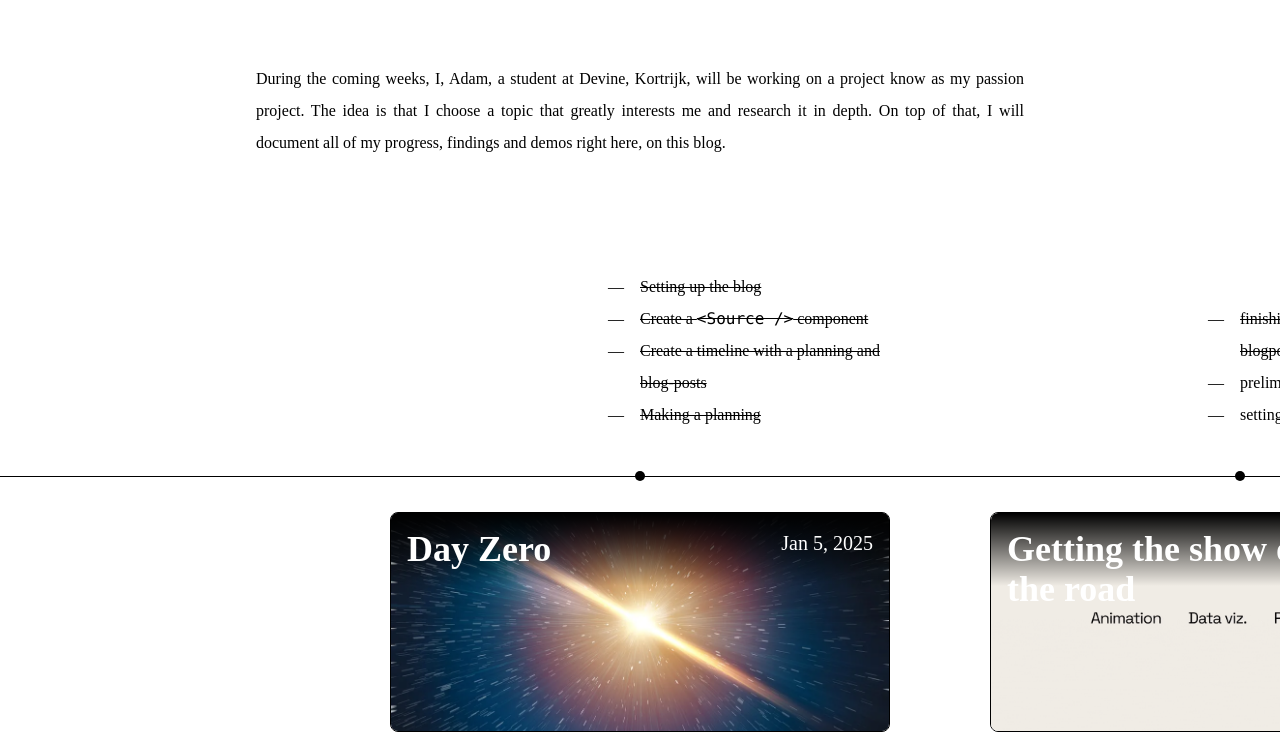
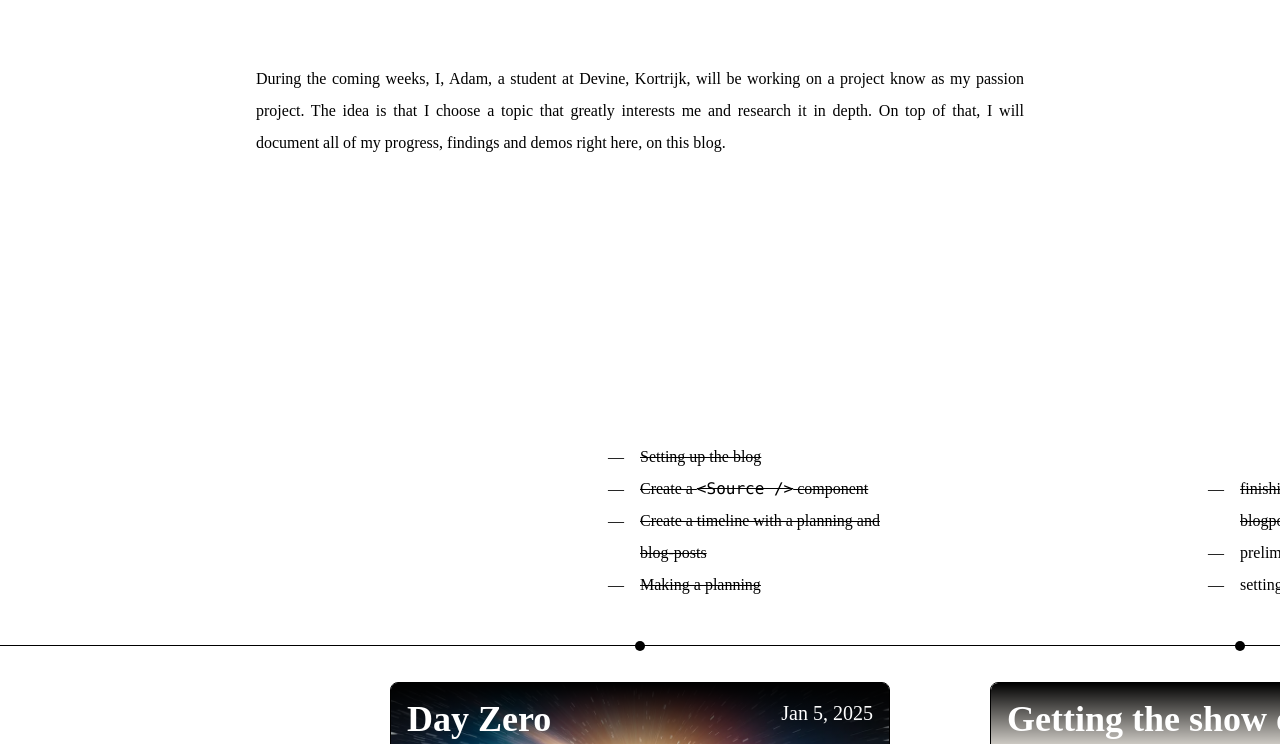
Before and after one commit to AdamVromman/passion-project-blog, an Astro site: page / in a window 1280 px wide. Shown: the part 187-931 px from the top of the page. Built offline with nearby package versions, Linux system fonts and the light colour scheme; Astro itself is replaced by a stand-in of ours; a web font is replaced by a local one.

Commit message:
fix some timeline styling

```diff
--- a/src/pages/index.astro
+++ b/src/pages/index.astro
@@ -44,7 +44,7 @@ planning.forEach((plan) => {
         <p>{SITE_DESCRIPTION}</p>
       </div>
     </section>
-    <section>
+    <section class="max-w-full">
       <div class="timeline-wrapper">
         <div data-posts={Array.from(content.keys()).length} class="timeline">
           <div class="planning need-padding">
--- a/src/styles/global.css
+++ b/src/styles/global.css
@@ -9,13 +9,12 @@
 html {
   @apply w-full h-full overflow-x-hidden;
   @apply flex flex-col items-center;
-  @apply px-8;
   font-family: "Prophet", serif;
   @apply bg-white;
 }
 
 body {
-  @apply max-w-screen-lg w-full h-full p-0 m-0;
+  @apply w-full h-full p-0 m-0;
   @apply flex flex-col items-center;
 }
 
@@ -89,12 +88,12 @@ h1 {
 }
 
 .timeline-wrapper {
-  @apply w-screen overflow-x-auto;
-  @apply mb-20 pb-8;
+  @apply w-full max-w-full h-screen overflow-x-auto;
+  @apply flex flex-col justify-center;
 }
 
 .timeline {
-  @apply min-w-full w-screen;
+  @apply min-w-full w-full;
   @apply relative;
 
   .line {
```
